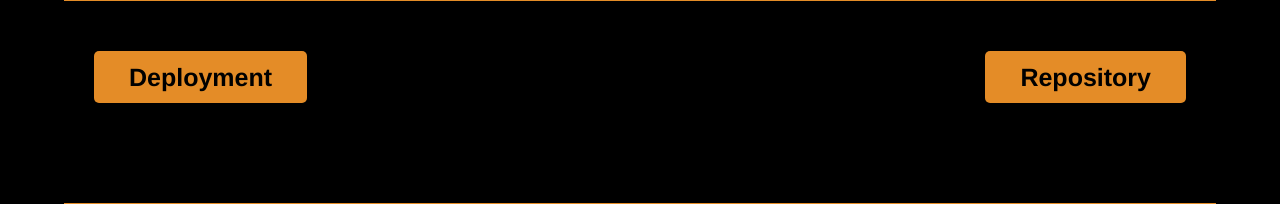
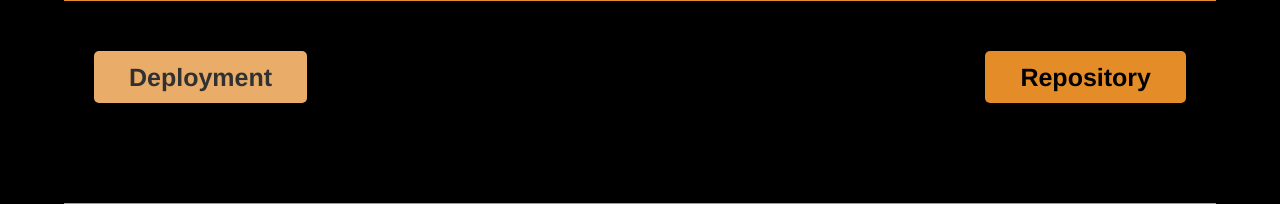
Before and after one commit to ivan-burgio/portfolio, a PHP site: page /projects in a window 1280 px wide. Shown: the part 5397-5601 px from the top of the page. Run offline with PHP 8.4, Linux system fonts and the light colour scheme; data that the repository does not hold is empty; some libraries are stand-ins or nearby versions.

Commit message:
Mejora visual en los botones disabled

```diff
--- a/src/scss/base/_globales.scss
+++ b/src/scss/base/_globales.scss
@@ -38,8 +38,12 @@ img {
 
 .btnGeneral--disabled {
     @extend .btnGeneral;
+    background-color: v.$anaranjado-disabled;
+    color: v.$gray;
 
     &:hover {
         cursor: not-allowed;
+        background-color: v.$marron-disabled;
+        color: v.$white-disabled;
     }
 }
--- a/src/scss/base/_variables.scss
+++ b/src/scss/base/_variables.scss
@@ -13,6 +13,10 @@ $amarillo: #fdc029;
 $anaranjado: #e48c27;
 $marron: #8a370a;
 
+$anaranjado-disabled: #e9ad69;
+$marron-disabled:rgb(132, 75, 44);
+$white-disabled: #cfcdcd;
+
 $white: #FFFFFF;
 $gray: #313131;
 $gray-light: #696969;
--- a/views/pages/aboutme.php
+++ b/views/pages/aboutme.php
@@ -25,12 +25,14 @@
         <div class="aboutme__career">
             <div data-aos="fade-up" class="aboutme__career-section">
                 <p class="aboutme__career-titules">Experience</p>
+
                 <ul class="aboutme__career-list">
                     <li class="aboutme__career-elem">
                         <div class="aboutme__career-elem--info">
                             <p class="aboutme__career-title">Programmer</p>
-                            <i><a class="aboutme__career-company" href="https://www.acsa.com.uy" target="_blank">ACSA - Real Estate</a></i>
+                            <i class="aboutme__career-company">ACSA - Real Estate</i>
                             <p class="aboutme__career-duration">Nov. 2023 - present (<?php echo calculateExpDuration("2023-11-07"); ?>)</p>
+                            <a class="btnGeneral" href="https://www.acsa.com.uy" target="_blank">Website</a>
                         </div>
 
                         <p class="aboutme__career-elem--info2">
```
Also changed, not shown: public/build/css/app.css, 1 other file.
